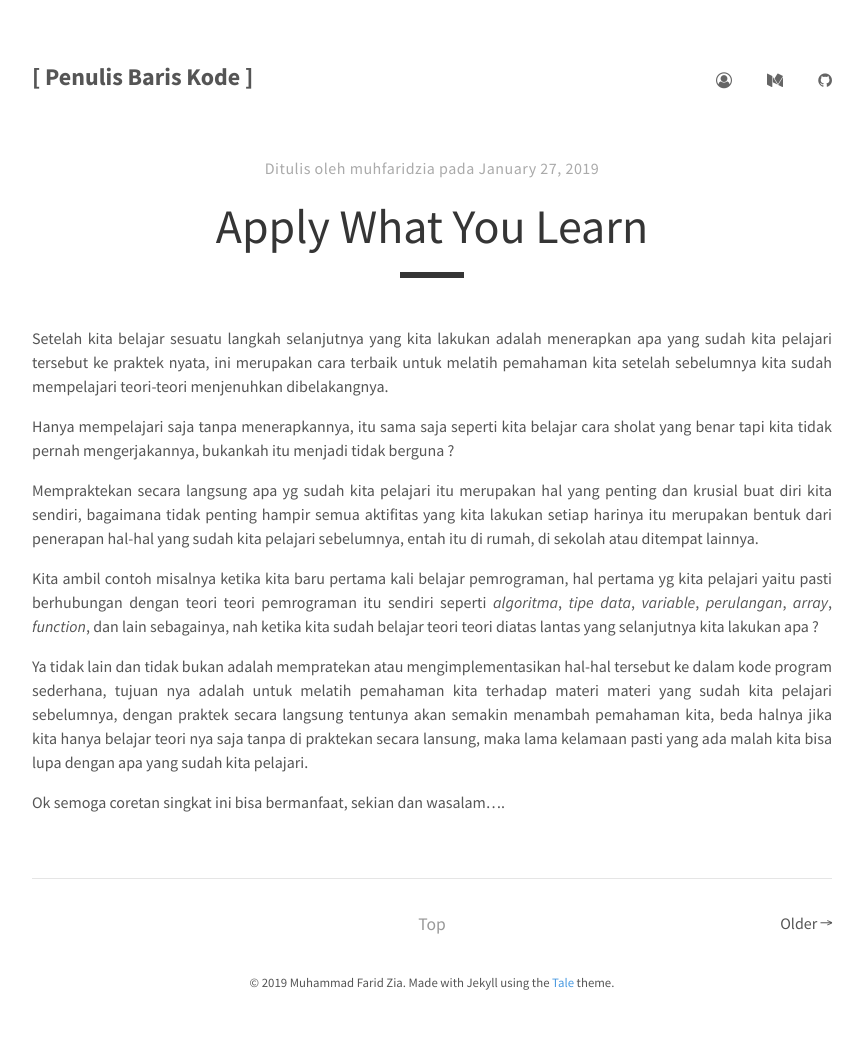
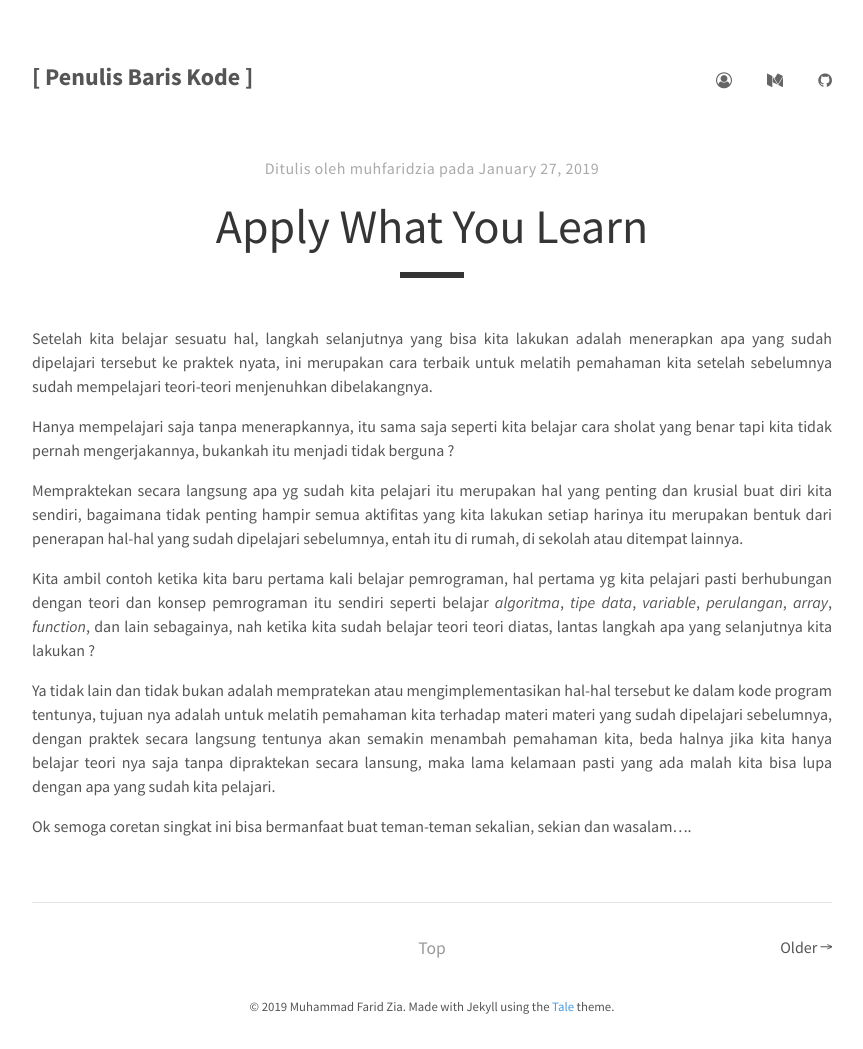
Before and after one commit to mfaridzia/mfaridzia.github.io, a Jekyll site: the page built from _posts/2019-01-27-apply-what-you-learn.md, in a window 1280 px wide. Shown: the whole page, without its empty margins (208-1071 px from the left). Built offline with Jekyll 4.4.1, drawn with Linux system fonts in a browser that asks for light colours; before the commit the page ends 1025 px from its top, so only the background shows below that.

Commit message:
apply what you learn and fix typo

```diff
--- a/_posts/2019-01-27-apply-what-you-learn.md
+++ b/_posts/2019-01-27-apply-what-you-learn.md
@@ -4,14 +4,14 @@ title:  "Apply What You Learn"
 author: "muhfaridzia"
 ---
 
-Setelah kita belajar sesuatu langkah selanjutnya yang kita lakukan adalah menerapkan apa yang sudah kita pelajari tersebut ke praktek nyata, ini merupakan cara terbaik untuk melatih pemahaman kita setelah sebelumnya kita sudah mempelajari teori-teori menjenuhkan dibelakangnya.
+Setelah kita belajar sesuatu hal, langkah selanjutnya yang bisa kita lakukan adalah menerapkan apa yang sudah dipelajari tersebut ke praktek nyata, ini merupakan cara terbaik untuk melatih pemahaman kita setelah sebelumnya sudah mempelajari teori-teori menjenuhkan dibelakangnya.
 
 Hanya mempelajari saja tanpa menerapkannya, itu sama saja seperti kita belajar cara sholat yang benar tapi kita tidak pernah mengerjakannya, bukankah itu menjadi tidak berguna ?
 
-Mempraktekan secara langsung apa yg sudah kita pelajari itu merupakan hal yang penting dan krusial buat diri kita sendiri, bagaimana tidak penting hampir semua aktifitas yang kita lakukan setiap harinya itu merupakan bentuk dari penerapan hal-hal yang sudah kita pelajari sebelumnya, entah itu di rumah, di sekolah atau ditempat lainnya.
+Mempraktekan secara langsung apa yg sudah kita pelajari itu merupakan hal yang penting dan krusial buat diri kita sendiri, bagaimana tidak penting hampir semua aktifitas yang kita lakukan setiap harinya itu merupakan bentuk dari penerapan hal-hal yang sudah dipelajari sebelumnya, entah itu di rumah, di sekolah atau ditempat lainnya.
 
-Kita ambil contoh misalnya ketika kita baru pertama kali belajar pemrograman, hal pertama yg kita pelajari yaitu pasti berhubungan dengan teori teori pemrograman itu sendiri seperti *algoritma*, *tipe data*, *variable*, *perulangan*, *array*, *function*, dan lain sebagainya, nah ketika kita sudah belajar teori teori diatas lantas yang selanjutnya kita lakukan apa ?
+Kita ambil contoh ketika kita baru pertama kali belajar pemrograman, hal pertama yg kita pelajari pasti berhubungan dengan teori dan konsep pemrograman itu sendiri seperti belajar *algoritma*, *tipe data*, *variable*, *perulangan*, *array*, *function*, dan lain sebagainya, nah ketika kita sudah belajar teori teori diatas, lantas langkah apa yang selanjutnya kita lakukan ?
 
-Ya tidak lain dan tidak bukan adalah mempratekan atau mengimplementasikan hal-hal tersebut ke dalam kode program sederhana, tujuan nya adalah untuk melatih pemahaman kita terhadap materi materi yang sudah kita pelajari sebelumnya, dengan praktek secara langsung tentunya akan semakin menambah pemahaman kita, beda halnya jika kita hanya belajar teori nya saja tanpa di praktekan secara lansung, maka lama kelamaan pasti yang ada malah kita bisa lupa dengan apa yang sudah kita pelajari.
+Ya tidak lain dan tidak bukan adalah mempratekan atau mengimplementasikan hal-hal tersebut ke dalam kode program tentunya, tujuan nya adalah untuk melatih pemahaman kita terhadap materi materi yang sudah dipelajari sebelumnya, dengan praktek secara langsung tentunya akan semakin menambah pemahaman kita, beda halnya jika kita hanya belajar teori nya saja tanpa dipraktekan secara lansung, maka lama kelamaan pasti yang ada malah kita bisa lupa dengan apa yang sudah kita pelajari.
 
-Ok semoga coretan singkat ini bisa bermanfaat, sekian dan wasalam....
+Ok semoga coretan singkat ini bisa bermanfaat buat teman-teman sekalian, sekian dan wasalam....
```
